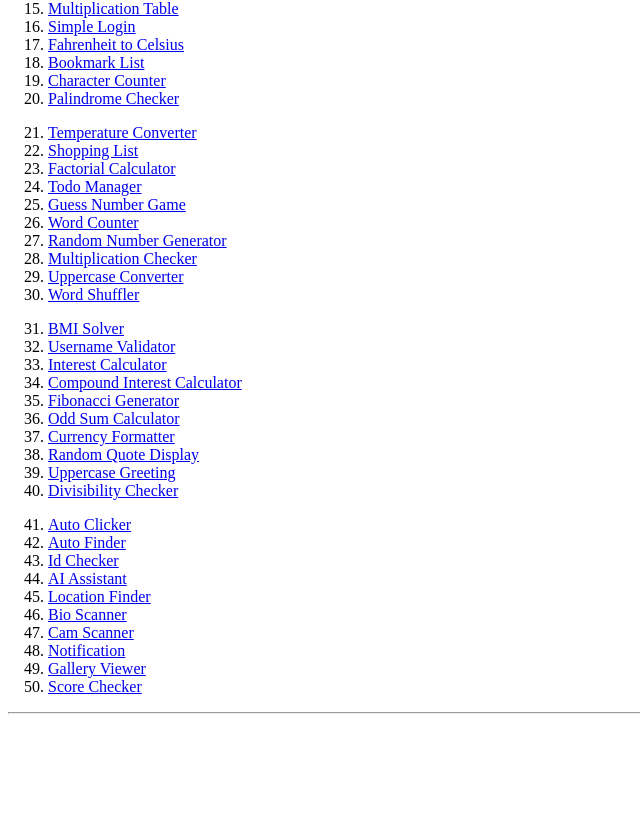
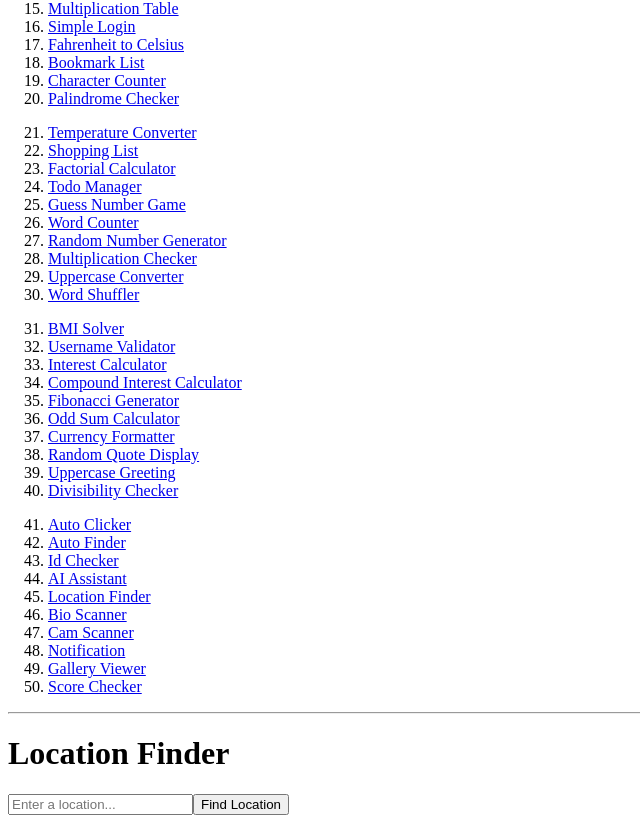
Before and after one commit to SVFC-Travel-Booking-System/Angular-Components, an Angular app: page /location-finder in a window 1280 px wide. Before the commit this address led to /. Shown: the part 348-1171 px from the top of the page, without its empty margins (0-640 px from the left). Before the commit the page ends 1070 px from the top, so only its background shows below. Built offline with nearby package versions, Linux system fonts and the light colour scheme.

Commit message:
#45 simple form to input a location and display it

```diff
--- a/src/app/app-routing.module.ts
+++ b/src/app/app-routing.module.ts
@@ -44,6 +44,8 @@ import { AutoclickerComponent } from './components/autoclicker/autoclicker.compo
 import { AutofinderComponent } from './components/autofinder/autofinder.component';
 import { IdcheckerComponent } from './components/idchecker/idchecker.component';
 import { AiassistantComponent } from './components/aiassistant/aiassistant.component';
+import { LocationfinderComponent } from './components/locationfinder/locationfinder.component';
+
 
 
 const routes: Routes = [
@@ -91,7 +93,7 @@ const routes: Routes = [
   { path: 'auto-finder', component: AutofinderComponent},
   { path: 'id-checker', component: IdcheckerComponent},
   { path: 'ai-assistant', component: AiassistantComponent},
-
+  { path: 'location-finder', component: LocationfinderComponent},
 
 
 ];
--- a/src/app/app.module.ts
+++ b/src/app/app.module.ts
@@ -48,6 +48,7 @@ import { AutoclickerComponent } from './components/autoclicker/autoclicker.compo
 import { AutofinderComponent } from './components/autofinder/autofinder.component';
 import { IdcheckerComponent } from './components/idchecker/idchecker.component';
 import { AiassistantComponent } from './components/aiassistant/aiassistant.component';
+import { LocationfinderComponent } from './components/locationfinder/locationfinder.component';
 
 
 @NgModule({
@@ -97,6 +98,7 @@ import { AiassistantComponent } from './components/aiassistant/aiassistant.compo
     AutofinderComponent,
     IdcheckerComponent,
     AiassistantComponent,
+    LocationfinderComponent,
 
 
 
--- /dev/null
+++ b/src/app/components/locationfinder/locationfinder.component.html
@@ -0,0 +1,14 @@
+<div class="container">
+    <h1>Location Finder</h1>
+
+    <!-- Input field for location -->
+    <div>
+        <input type="text" [(ngModel)]="locationInput" placeholder="Enter a location..." />
+        <button (click)="findLocation()">Find Location</button>
+    </div>
+
+    <!-- Display the location -->
+    <div *ngIf="location">
+        <p>{{ location }}</p>
+    </div>
+</div>
--- /dev/null
+++ b/src/app/components/locationfinder/locationfinder.component.ts
@@ -0,0 +1,20 @@
+import { Component } from '@angular/core';
+
+@Component({
+  selector: 'app-locationfinder',
+  templateUrl: './locationfinder.component.html',
+  styleUrl: './locationfinder.component.css'
+})
+export class LocationfinderComponent {
+  locationInput: string = ''; // User input for location
+  location: string = ''; // Location to display
+
+  // Method to handle location input and display it
+  findLocation() {
+    if (this.locationInput.trim().length > 0) {
+      this.location = `Location: ${this.locationInput}`;
+    } else {
+      this.location = 'Please enter a location.';
+    }
+  }
+}
```
Also changed, not shown: src/app/components/locationfinder/locationfinder.component.css (added), 1 other file (tests, documents, lock files or other folders).
